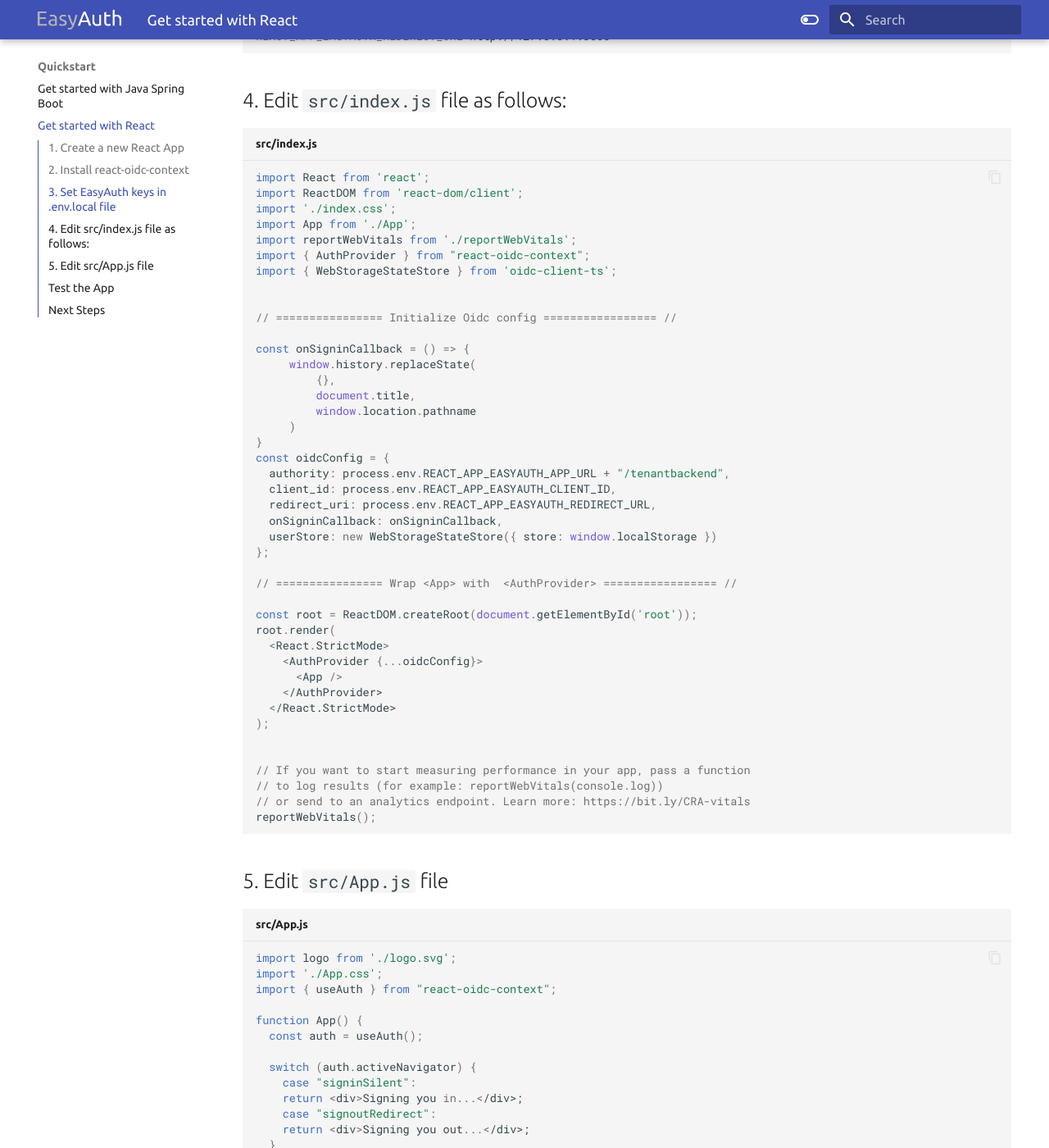
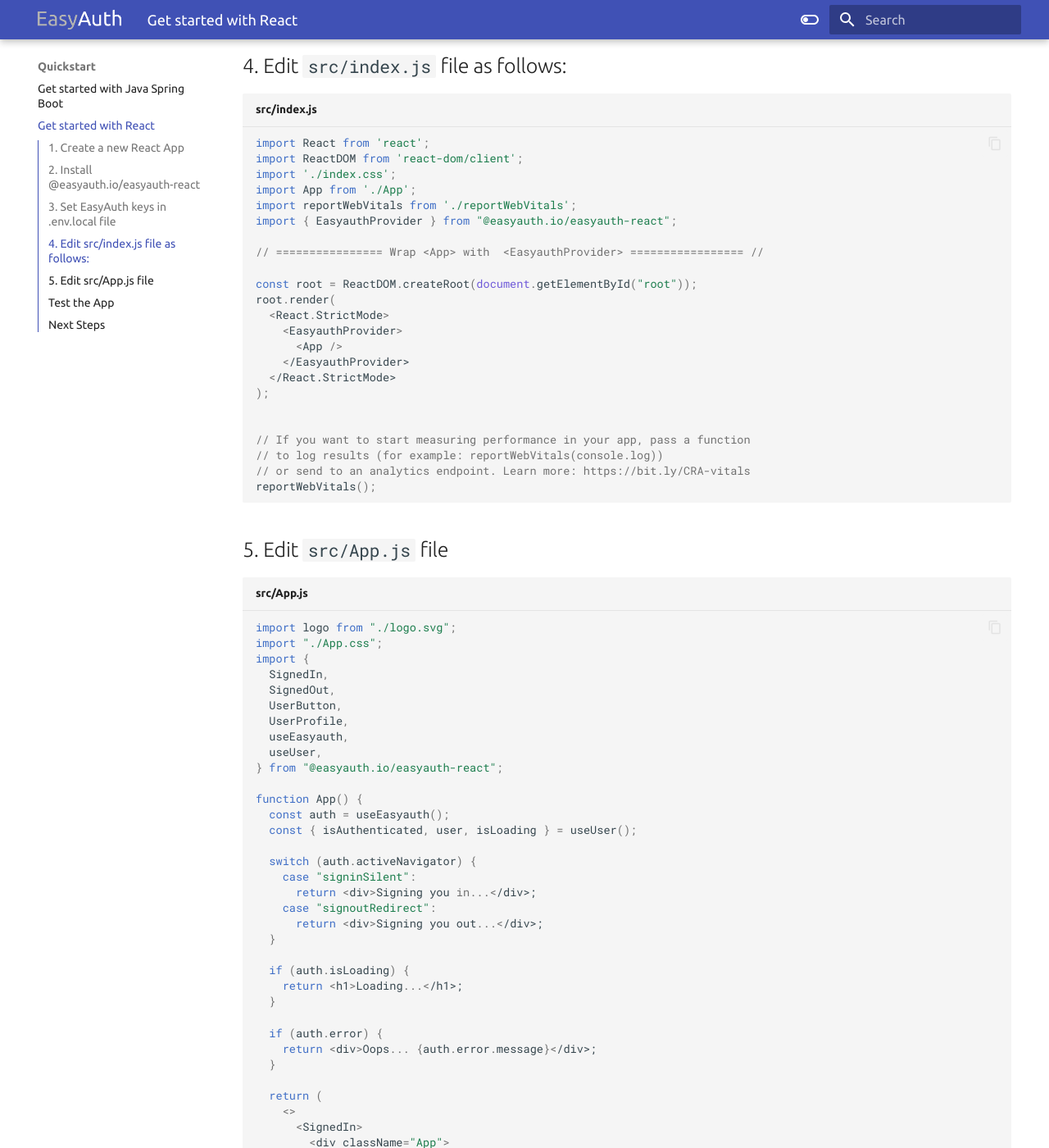
Before and after one commit to easyauth-io/docs, an MkDocs documentation site: the page built from docs/quickstart/react.md, in a window 1280 px wide and 1400 px high, scrolled down 1257 px. Shown: the whole window at 82% size. Built offline with MkDocs 1.6.1 and Material for MkDocs 9.7.7, drawn with Linux system fonts in a browser that asks for light colours; some of the changed text lies outside the part shown.

Commit message:
updated quickstart react guide with @easyauth/easyauth-react

````diff
--- a/docs/quickstart/react.md
+++ b/docs/quickstart/react.md
@@ -40,20 +40,19 @@
     cd myapp
     ```
 
-## 2. Install react-oidc-context
+## 2. Install @easyauth.io/easyauth-react
 
-For this guide, we use the [`react-oidc-context`](https://www.npmjs.com/package/react-oidc-context){target=_blank} library which is based on [`oidc-client-ts`](https://www.npmjs.com/package/oidc-client-ts){target=_blank}
 
 === "npm"
 
     ``` bash
-    npm install oidc-client-ts react-oidc-context --save
+    npm install @easyauth.io/easyauth-react --save
     ```
 
 === "yarn"
 
     ``` bash
-    yarn add oidc-client-ts react-oidc-context
+    yarn add @easyauth.io/easyauth-react
     ```
 
 
@@ -78,35 +77,16 @@
 import './index.css';
 import App from './App';
 import reportWebVitals from './reportWebVitals';
-import { AuthProvider } from "react-oidc-context";
-import { WebStorageStateStore } from 'oidc-client-ts';
+import { EasyauthProvider } from "@easyauth.io/easyauth-react";
 
+// ================ Wrap <App> with  <EasyauthProvider> ================= //
 
-// ================ Initialize Oidc config ================= //
-
-const onSigninCallback = () => {
-     window.history.replaceState(
-         {},
-         document.title,
-         window.location.pathname
-     )
-}
-const oidcConfig = {
-  authority: process.env.REACT_APP_EASYAUTH_APP_URL + "/tenantbackend",
-  client_id: process.env.REACT_APP_EASYAUTH_CLIENT_ID,
-  redirect_uri: process.env.REACT_APP_EASYAUTH_REDIRECT_URL,
-  onSigninCallback: onSigninCallback,
-  userStore: new WebStorageStateStore({ store: window.localStorage })
-};
-
-// ================ Wrap <App> with  <AuthProvider> ================= //
-
-const root = ReactDOM.createRoot(document.getElementById('root'));
+const root = ReactDOM.createRoot(document.getElementById("root"));
 root.render(
   <React.StrictMode>
-    <AuthProvider {...oidcConfig}>
+    <EasyauthProvider>
       <App />
-    </AuthProvider>
+    </EasyauthProvider>
   </React.StrictMode>
 );
 
@@ -120,58 +100,71 @@
 ## 5. Edit `src/App.js` file
 
 ``` js title="src/App.js"
-import logo from './logo.svg';
-import './App.css';
-import { useAuth } from "react-oidc-context";
+import logo from "./logo.svg";
+import "./App.css";
+import {
+  SignedIn,
+  SignedOut,
+  UserButton,
+  UserProfile,
+  useEasyauth,
+  useUser,
+} from "@easyauth.io/easyauth-react";
 
 function App() {
-  const auth = useAuth();
+  const auth = useEasyauth();
+  const { isAuthenticated, user, isLoading } = useUser();
 
   switch (auth.activeNavigator) {
     case "signinSilent":
-    return <div>Signing you in...</div>;
+      return <div>Signing you in...</div>;
     case "signoutRedirect":
-    return <div>Signing you out...</div>;
+      return <div>Signing you out...</div>;
   }
+
   if (auth.isLoading) {
     return <h1>Loading...</h1>;
   }
+
   if (auth.error) {
     return <div>Oops... {auth.error.message}</div>;
   }
 
-  if (auth.isAuthenticated) {
-    return (
-      <div className="App">
-      <header className="App-header">
-        <img src={logo} className="App-logo" alt="logo" />
-
-        <p>Hello {auth.user?.profile.sub}{" "}</p>
-
-        <button style={{padding: "0.2em 1em", "fontSize":"1em", "cursor": "pointer"}} onClick={() => {auth.removeUser()}}>
-        Log out
-        </button>
-
-      </header>
-      </div>
-    );
-  }
-
   return (
-    <div className="App">
-    <header className="App-header">
-    <img src={logo} className="App-logo" alt="logo" />
-
-    <button style={{padding: "0.2em 1em", "fontSize":"1em", "cursor": "pointer"}} onClick={() => void auth.signinRedirect()}>
-    Log in
-    </button>
-
-    </header>
-    </div>
+    <>
+      <SignedIn>
+        <div className="App">
+          <header className="App-header">
+            <div className="Usr-btn">
+              <UserButton />
+            </div>
+            <img src={logo} className="App-logo" alt="logo" />
+            <p>Hello {user.email} </p>
+          </header>
+        </div>
+      </SignedIn>
+      <SignedOut>
+        <div className="App">
+          <header className="App-header">
+            <img src={logo} className="App-logo" alt="logo" />
+            <p>
+              Edit <code>src/App.js</code> and save to reload.
+            </p>
+            <button
+              style={{padding: "0.2em 1em", "fontSize":"1em", "cursor": "pointer"}}
+              onClick={() => void auth.signinRedirect()}
+            >
+              Log in
+            </button>
+          </header>
+        </div>
+      </SignedOut>
+    </>
   );
 }
 
 export default App;
+
 ```
 
 ## Test the App
@@ -206,4 +199,4 @@
 
 ## Next Steps
 
-Query user information from EasyAuth through the API. See the example code [here](https://github.com/easyauth-io/easyauth-react-example/blob/main/src/Profile.jsx){target=_blank}.
+Query user information from EasyAuth is given by useUser() hook.
````
